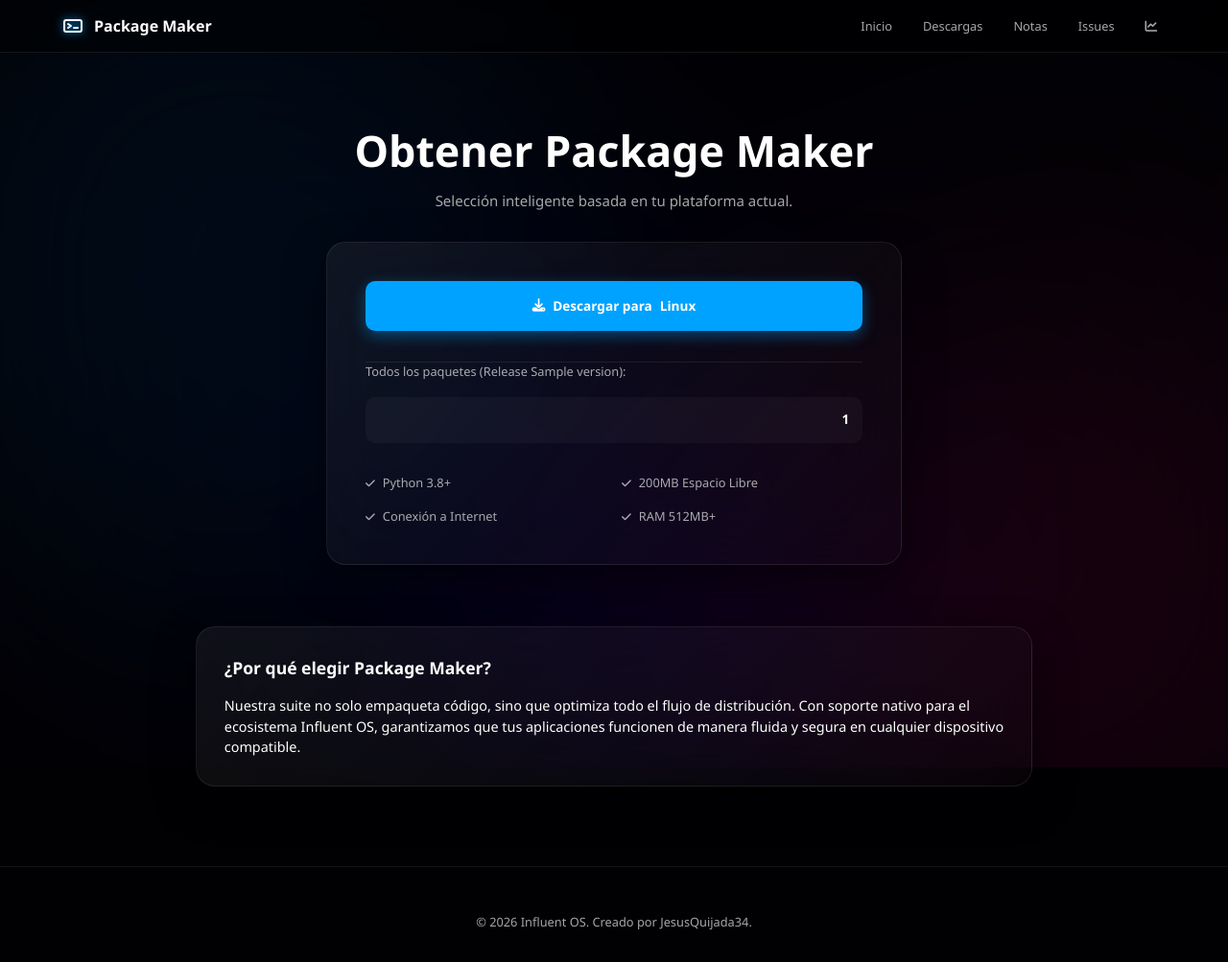
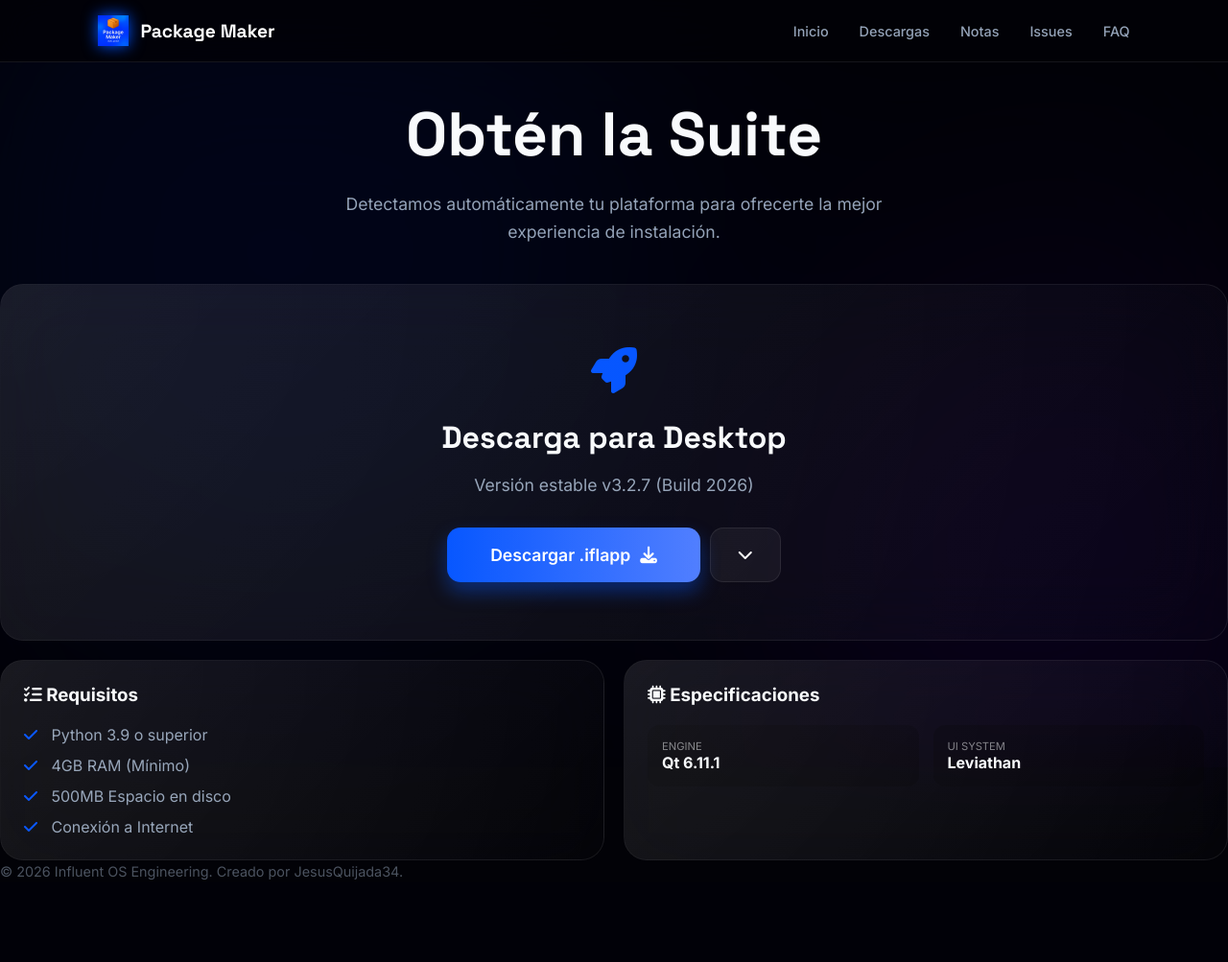
Before and after one commit to JesusQuijada34/packagemaker, a Flask app: template templates/download.html in a window 1280 px wide. Shown: the whole page at 96% size. After the commit the page ends 917 px from the top, so only its background shows below. Run offline with Flask 3, Linux system fonts and the light colour scheme; the template is opened without the code that fills it: most values are stand-ins (such as "Sample title", 1, 10 or a date in 2020).

Commit message:
Recreación total del sitio: Implementado sistema de diseño High-Tech Boutique con Bento Grid, Glassmorphism avanzado y optimización UX Pro Max.

```diff
--- a/templates/base.html
+++ b/templates/base.html
@@ -2,7 +2,7 @@
 <html lang="es">
 <head>
     <meta charset="UTF-8">
-    <meta name="viewport" content="width=device-width, initial-scale=1.0, maximum-scale=1.0, user-scalable=no">
+    <meta name="viewport" content="width=device-width, initial-scale=1.0, maximum-scale=1.0, user-scalable=no, viewport-fit=cover">
     <title>{% block title %}{% endblock %} - Package Maker</title>
     <link rel="icon" type="image/x-icon" href="https://raw.githubusercontent.com/JesusQuijada34/packagemaker/main/app/app-icon.ico">
     <link rel="manifest" href="/static/manifest.json">
@@ -10,73 +10,117 @@
     <link rel="stylesheet" href="https://cdnjs.cloudflare.com/ajax/libs/animate.css/4.1.1/animate.min.css">
     <link href="https://unpkg.com/aos@2.3.1/dist/aos.css" rel="stylesheet">
     <style>
+        @import url('https://fonts.googleapis.com/css2?family=Inter:wght@400;500;600;700&family=Space+Grotesk:wght@700&display=swap');
+
         :root {
-            --mica-bg: rgba(8, 8, 12, 0.9);
-            --accent: #00a2ff;
-            --accent-glow: rgba(0, 162, 255, 0.4);
-            --text-primary: #ffffff;
-            --text-secondary: rgba(255, 255, 255, 0.65);
-            --border-light: rgba(255, 255, 255, 0.08);
-            --liquid-glass: linear-gradient(135deg, rgba(255,255,255,0.06) 0%, rgba(255,255,255,0.01) 100%);
+            --bg: #020207;
+            --surface: rgba(15, 23, 42, 0.6);
+            --accent: #0052FF;
+            --accent-glow: rgba(0, 82, 255, 0.4);
+            --text-primary: #F8FAFC;
+            --text-secondary: #94A3B8;
+            --border: rgba(255, 255, 255, 0.08);
+            --glass: linear-gradient(135deg, rgba(255, 255, 255, 0.05) 0%, rgba(255, 255, 255, 0.01) 100%);
+            --holographic: linear-gradient(90deg, #0052FF, #4D7CFF, #0052FF);
         }
 
-        * { margin: 0; padding: 0; box-sizing: border-box; font-family: 'Segoe UI Variable', 'Segoe UI', system-ui, sans-serif; -webkit-tap-highlight-color: transparent; }
-        body { background: #010103; color: var(--text-primary); min-height: 100vh; overflow-x: hidden; line-height: 1.5; font-size: 15px; }
+        * { margin: 0; padding: 0; box-sizing: border-box; -webkit-tap-highlight-color: transparent; }
 
-        .glass-engine { position: fixed; inset: 0; z-index: -2; background: #010103; overflow: hidden; }
-        .glass-blob { position: absolute; width: 50vw; height: 50vw; border-radius: 50%; filter: blur(100px); opacity: 0.12; animation: move 25s infinite alternate; }
-        .blob-1 { background: var(--accent); top: -10%; left: -10%; }
-        .blob-2 { background: #ff0080; bottom: -10%; right: -10%; animation-delay: -7s; }
-        .blob-3 { background: #7000ff; top: 40%; left: 30%; width: 35vw; height: 35vw; animation-delay: -12s; }
-        @keyframes move { from { transform: translate(0, 0) scale(1); } to { transform: translate(15%, 15%) scale(1.15); } }
+        body {
+            background: var(--bg);
+            color: var(--text-primary);
+            font-family: 'Inter', sans-serif;
+            min-height: 100vh;
+            overflow-x: hidden;
+            -webkit-font-smoothing: antialiased;
+        }
 
-        .mica-layer { position: fixed; inset: 0; backdrop-filter: blur(120px) saturate(220%); background: rgba(2, 2, 5, 0.6); z-index: -1; }
+        /* UX Pro Max Background Engine */
+        .design-canvas { position: fixed; inset: 0; z-index: -2; background: var(--bg); overflow: hidden; }
+        .grid-overlay { position: absolute; inset: 0; background-image: radial-gradient(var(--border) 1px, transparent 1px); background-size: 40px 40px; opacity: 0.2; }
+        .blob { position: absolute; border-radius: 50%; filter: blur(120px); opacity: 0.15; animation: float 25s infinite alternate; }
+        .b1 { width: 60vw; height: 60vw; background: var(--accent); top: -20%; left: -10%; }
+        .b2 { width: 50vw; height: 50vw; background: #7000ff; bottom: -10%; right: -10%; animation-delay: -5s; }
+        @keyframes float { from { transform: translate(0,0) scale(1); } to { transform: translate(10%, 10%) scale(1.1); } }
 
-        nav { display: flex; justify-content: space-between; align-items: center; padding: 0.7rem 5%; background: rgba(0, 0, 0, 0.5); border-bottom: 1px solid var(--border-light); position: sticky; top: 0; z-index: 1000; backdrop-filter: blur(25px); }
-        .logo { display: flex; align-items: center; gap: 10px; font-weight: 700; font-size: 1rem; text-decoration: none; color: white; transition: 0.3s; }
-        .logo:hover { transform: scale(1.02); color: var(--accent); }
-        .logo svg { width: 24px; height: 24px; filter: drop-shadow(0 0 5px var(--accent)); }
+        .mica-layer { position: fixed; inset: 0; backdrop-filter: blur(100px) saturate(180%); background: rgba(2, 2, 7, 0.7); z-index: -1; }
 
-        .nav-links { display: flex; gap: 0.8rem; }
-        .nav-links a { text-decoration: none; color: var(--text-secondary); font-size: 0.8rem; padding: 0.4rem 0.6rem; border-radius: 8px; transition: 0.2s; }
-        .nav-links a:hover { color: white; background: rgba(255,255,255,0.06); }
+        /* Navigation */
+        nav {
+            display: flex; justify-content: space-between; align-items: center;
+            padding: 1rem 8%;
+            background: rgba(2, 2, 7, 0.8);
+            backdrop-filter: blur(20px);
+            border-bottom: 1px solid var(--border);
+            position: sticky; top: 0; z-index: 1000;
+        }
+        .logo { display: flex; align-items: center; gap: 12px; font-family: 'Space Grotesk', sans-serif; font-size: 1.2rem; text-decoration: none; color: white; }
+        .logo img { width: 32px; height: 32px; filter: drop-shadow(0 0 8px var(--accent)); }
 
-        .container { max-width: 1000px; margin: 0 auto; padding: 1.2rem 5%; }
-        .glass-card { background: var(--liquid-glass); backdrop-filter: blur(40px); border: 1px solid var(--border-light); border-radius: 20px; padding: 1.8rem; box-shadow: 0 15px 40px rgba(0,0,0,0.5); transition: 0.4s cubic-bezier(0.4, 0, 0.2, 1); }
+        .nav-links { display: flex; gap: 2rem; }
+        .nav-links a { text-decoration: none; color: var(--text-secondary); font-weight: 500; font-size: 0.9rem; transition: 0.3s; position: relative; }
+        .nav-links a:hover, .nav-links a.active { color: white; }
+        .nav-links a.active::after { content: ''; position: absolute; bottom: -5px; left: 0; width: 100%; height: 2px; background: var(--accent); border-radius: 2px; }
 
-        .btn { padding: 0.6rem 1.2rem; border-radius: 10px; cursor: pointer; font-weight: 600; transition: 0.3s; display: inline-flex; align-items: center; gap: 8px; text-decoration: none; font-size: 0.85rem; }
-        .btn-primary { background: var(--accent); color: white; box-shadow: 0 5px 15px var(--accent-glow); }
+        /* Bento Grid System */
+        .bento-grid { display: grid; grid-template-columns: repeat(12, 1fr); gap: 20px; margin-top: 40px; }
+        .bento-item {
+            background: var(--glass);
+            border: 1px solid var(--border);
+            border-radius: 24px;
+            padding: 24px;
+            backdrop-filter: blur(40px);
+            transition: 0.4s cubic-bezier(0.4, 0, 0.2, 1);
+            position: relative;
+            overflow: hidden;
+        }
+        .bento-item:hover { transform: translateY(-5px); border-color: rgba(255,255,255,0.2); box-shadow: 0 20px 40px rgba(0,0,0,0.4); }
+        .bento-item::before { content: ''; position: absolute; inset: 0; background: radial-gradient(circle at top left, rgba(255,255,255,0.05), transparent); pointer-events: none; }
 
-        footer { padding: 3rem 5% 2rem; text-align: center; color: var(--text-secondary); font-size: 0.8rem; border-top: 1px solid var(--border-light); margin-top: 4rem; }
+        /* Typography scale */
+        h1 { font-family: 'Space Grotesk', sans-serif; font-size: clamp(2.5rem, 8vw, 4rem); line-height: 1.1; margin-bottom: 1.5rem; }
+        h2 { font-family: 'Space Grotesk', sans-serif; font-size: 2rem; margin-bottom: 1rem; }
+        p { color: var(--text-secondary); font-size: 1.1rem; line-height: 1.6; }
 
-        /* Ocultar navegación inferior en web estándar */
-        .bottom-nav-mobile { display: none; }
+        /* Buttons */
+        .btn {
+            padding: 12px 28px; border-radius: 14px; font-weight: 600; font-size: 1rem;
+            display: inline-flex; align-items: center; gap: 10px; text-decoration: none;
+            transition: 0.3s cubic-bezier(0.4, 0, 0.2, 1); cursor: pointer; border: none;
+        }
+        .btn-primary { background: var(--holographic); background-size: 200% 100%; color: white; box-shadow: 0 10px 20px var(--accent-glow); }
+        .btn-primary:hover { background-position: 100% 0; transform: scale(1.02); box-shadow: 0 15px 30px var(--accent-glow); }
 
-        @media (max-width: 600px) {
-            body { font-size: 13px; }
+        /* Responsive Mobile APK style */
+        @media (max-width: 768px) {
+            nav { padding: 1rem 5%; }
             .nav-links { display: none; }
-            /* Mostrar solo si es explícitamente PWA o móvil con parámetros */
-            .is-pwa .bottom-nav-mobile { display: flex; }
+            .bento-grid { grid-template-columns: 1fr; }
+            h1 { font-size: 2.2rem; }
         }
 
         {% block extra_css %}{% endblock %}
     </style>
 </head>
-<body class="{% if is_pwa %}is-pwa{% endif %}">
-    <div class="glass-engine"><div class="glass-blob blob-1"></div><div class="glass-blob blob-2"></div><div class="glass-blob blob-3"></div></div>
+<body>
+    <div class="design-canvas">
+        <div class="grid-overlay"></div>
+        <div class="blob b1"></div>
+        <div class="blob b2"></div>
+    </div>
     <div class="mica-layer"></div>
 
     <nav>
         <a href="/" class="logo">
-            <svg viewBox="0 0 24 24" fill="none" xmlns="http://www.w3.org/2000/svg"><rect x="3" y="6" width="18" height="12" rx="2" stroke="currentColor" stroke-width="2"/><path d="M7 10L10 12L7 14" stroke="currentColor" stroke-width="2" stroke-linecap="round" stroke-linejoin="round"/><path d="M13 14H17" stroke="currentColor" stroke-width="2" stroke-linecap="round"/></svg>
-            Package Maker
+            <img src="https://raw.githubusercontent.com/JesusQuijada34/packagemaker/main/assets/product_logo.png" alt="PM">
+            <span>Package Maker</span>
         </a>
         <div class="nav-links">
-            <a href="/">Inicio</a>
-            <a href="/download">Descargas</a>
-            <a href="/release-notes">Notas</a>
-            <a href="/issues">Issues</a>
-            <a href="/admin/stats"><i class="fas fa-chart-line"></i></a>
+            <a href="/" class="{% if request.path == '/' %}active{% endif %}">Inicio</a>
+            <a href="/download" class="{% if request.path == '/download' %}active{% endif %}">Descargas</a>
+            <a href="/release-notes" class="{% if request.path == '/release-notes' %}active{% endif %}">Notas</a>
+            <a href="/issues" class="{% if request.path == '/issues' %}active{% endif %}">Issues</a>
+            <a href="/faq" class="{% if request.path == '/faq' %}active{% endif %}">FAQ</a>
         </div>
     </nav>
 
@@ -84,11 +128,13 @@
         {% block content %}{% endblock %}
     </div>
 
-    <footer><p>&copy; 2026 Influent OS. Creado por JesusQuijada34.</p></footer>
+    <footer>
+        <p style="font-size: 0.9rem; opacity: 0.5;">&copy; 2026 Influent OS Engineering. Creado por JesusQuijada34.</p>
+    </footer>
 
     <script src="https://unpkg.com/aos@2.3.1/dist/aos.js"></script>
     <script>
-        AOS.init({ duration: 800, once: true });
+        AOS.init({ duration: 800, once: true, easing: 'ease-out-cubic' });
         if ('serviceWorker' in navigator) {
             navigator.serviceWorker.register('/sw.js');
         }
--- a/templates/download.html
+++ b/templates/download.html
@@ -1,127 +1,100 @@
 {% extends "base.html" %}
+{% block title %}Descargas{% endblock %}
+{% block content %}
+<div style="padding-top: 40px;" data-aos="fade-up">
+    <h1 style="text-align: center;">Obtén la Suite</h1>
+    <p style="text-align: center; max-width: 600px; margin: 0 auto 40px;">Detectamos automáticamente tu plataforma para ofrecerte la mejor experiencia de instalación.</p>
 
-{% block title %}Descargar{% endblock %}
+    <div class="bento-grid">
+        <!-- Main Download Card -->
+        <div class="bento-item" style="grid-column: span 12; text-align: center; padding: 60px 20px;">
+            {% if is_android %}
+                <div style="font-size: 3rem; color: #A4C639; margin-bottom: 20px;"><i class="fab fa-android"></i></div>
+                <h2>Optimizado para Termux</h2>
+                <p style="margin-bottom: 30px;">Instalación directa y automatizada para dispositivos móviles.</p>
 
-{% block extra_css %}
-.dl-header { text-align: center; padding: 3rem 0 2rem; }
-.dl-header h1 { font-size: 2.8rem; margin-bottom: 0.5rem; }
-
-.dl-main-card { max-width: 600px; margin: 0 auto; padding: 2.5rem; text-align: center; }
-
-.android-guide { text-align: left; }
-.guide-step { background: rgba(0,0,0,0.25); padding: 1.2rem; border-radius: 15px; margin-bottom: 1.2rem; border-left: 3px solid #a4c639; position: relative; }
-.step-num { position: absolute; right: 1.2rem; top: 1.2rem; font-size: 0.8rem; opacity: 0.3; font-weight: 800; }
-
-.cmd-box { background: #000; padding: 1rem; border-radius: 10px; display: flex; justify-content: space-between; align-items: center; margin-top: 1rem; border: 1px solid #222; }
-.cmd-text { font-family: 'Cascadia Code', monospace; color: #a4c639; font-size: 0.75rem; word-break: break-all; }
-
-.pkg-selector { margin-top: 2rem; border-top: 1px solid var(--border-light); pt: 2rem; }
-.pkg-row { display: flex; justify-content: space-between; align-items: center; padding: 0.8rem; background: rgba(255,255,255,0.03); border-radius: 10px; margin-bottom: 0.6rem; text-decoration: none; color: white; font-size: 0.85rem; border: 1px solid transparent; transition: 0.2s; }
-.pkg-row:hover { border-color: var(--accent-color); background: rgba(255,255,255,0.06); transform: translateX(5px); }
-
-.requirement-list { display: grid; grid-template-columns: 1fr 1fr; gap: 1rem; margin-top: 2rem; text-align: left; font-size: 0.8rem; color: var(--text-secondary); }
-.req-item { display: flex; align-items: center; gap: 8px; }
-.req-item i { color: var(--accent-color); font-size: 0.7rem; }
-
-@media (max-width: 600px) {
-    .dl-header h1 { font-size: 2rem; }
-    .dl-main-card { padding: 1.5rem; }
-    .requirement-list { grid-template-columns: 1fr; }
-}
-{% endblock %}
-
-{% block content %}
-<div class="dl-header" data-aos="fade-down">
-    <h1>Obtener Package Maker</h1>
-    <p style="color: var(--text-secondary);">Selección inteligente basada en tu plataforma actual.</p>
-</div>
-
-<div class="dl-main-card glass-card animate__animated animate__zoomIn" data-aos="zoom-in">
-    {% if is_android %}
-    <div class="android-guide">
-        <h2 style="color: #a4c639; margin-bottom: 1.5rem;"><i class="fab fa-android"></i> Suite para Termux</h2>
-
-        <div class="guide-step">
-            <span class="step-num">01</span>
-            <strong>Instalar Termux</strong>
-            <p style="font-size: 0.85rem; opacity: 0.7; margin-top: 0.3rem;">Descarga Termux desde F-Droid para obtener todas las actualizaciones necesarias.</p>
-        </div>
-
-        <div class="guide-step">
-            <span class="step-num">02</span>
-            <strong>Ejecutar Instalador</strong>
-            <div class="cmd-box">
-                <code class="cmd-text" id="termux-code">curl -sL {{ request.host_url }}api/download.sh | bash</code>
-                <button class="btn-copy" onclick="copyToClipboard(document.getElementById('termux-code').innerText, this)">
+                <div style="background: #000; border-radius: 16px; padding: 20px; border: 1px solid #333; max-width: 600px; margin: 0 auto; display: flex; justify-content: space-between; align-items: center;">
+                    <code id="termux-cmd" style="color: #A4C639; font-family: monospace; font-size: 0.9rem; word-break: break-all;">curl -sL {{ request.host_url }}api/download.sh | bash</code>
+                    <button onclick="copyCmd()" class="btn" style="padding: 8px 15px; background: rgba(164, 198, 57, 0.2); color: #A4C639; border: 1px solid rgba(164, 198, 57, 0.3);">
                         <i class="fas fa-copy"></i>
                     </button>
                 </div>
+                <p style="font-size: 0.8rem; margin-top: 15px; opacity: 0.5;">Copia y pega este comando en tu terminal Termux.</p>
+            {% else %}
+                <div style="font-size: 3rem; color: var(--accent); margin-bottom: 20px;"><i class="fas fa-rocket"></i></div>
+                <h2>Descarga para Desktop</h2>
+                <p style="margin-bottom: 30px;">Versión estable v3.2.7 (Build 2026)</p>
+
+                <div style="display: flex; gap: 10px; justify-content: center;">
+                    <a href="#" id="main-dl-btn" class="btn btn-primary" style="padding: 18px 45px; font-size: 1.1rem;">
+                        Descargar .iflapp <i class="fas fa-download"></i>
+                    </a>
+                    <button class="btn" style="background: rgba(255,255,255,0.05); border: 1px solid var(--border); color: white;" onclick="toggleList()">
+                        <i class="fas fa-chevron-down"></i>
+                    </button>
                 </div>
 
-        <div class="guide-step">
-            <span class="step-num">03</span>
-            <strong>Iniciar IDE</strong>
-            <p style="font-size: 0.85rem; opacity: 0.7; margin-top: 0.3rem;">Una vez finalizado, navega a la carpeta y lanza el programa:</p>
-            <code style="color: var(--accent-color); display: block; margin-top: 0.5rem;">cd packagemaker && python3 packagemaker.py</code>
-        </div>
-    </div>
-    {% else %}
-    <div style="margin-bottom: 2rem;">
-        <a href="#" id="main-download" class="btn btn-primary" style="width: 100%; justify-content: center; padding: 1rem;">
-            <i class="fas fa-download"></i> Descargar para <span id="detected-platform">Desktop</span>
-        </a>
-    </div>
-
-    <div class="pkg-selector">
-        <p style="font-size: 0.8rem; color: var(--text-secondary); margin-bottom: 1rem; text-align: left;">Todos los paquetes (Release {{ version }}):</p>
+                <div id="other-platforms" style="display: none; margin-top: 30px; border-top: 1px solid var(--border); padding-top: 30px;">
+                    <h4 style="margin-bottom: 20px; opacity: 0.7;">Todos los Paquetes</h4>
+                    <div style="display: flex; flex-wrap: wrap; gap: 15px; justify-content: center;">
                         {% for dl in downloads %}
-        <a href="{{ dl.url }}" class="pkg-row">
-            <span>{{ dl.platform }}</span>
-            <span style="font-weight: 700; color: var(--accent-color);">{{ dl.size }}</span>
+                            <a href="{{ dl.url }}" class="btn" style="background: var(--glass); border: 1px solid var(--border); color: white; font-size: 0.8rem;">
+                                {{ dl.platform }} ({{ dl.size }})
                             </a>
                         {% endfor %}
                     </div>
+                </div>
             {% endif %}
+        </div>
 
-    <div class="requirement-list">
-        <div class="req-item"><i class="fas fa-check"></i> Python 3.8+</div>
-        <div class="req-item"><i class="fas fa-check"></i> 200MB Espacio Libre</div>
-        <div class="req-item"><i class="fas fa-check"></i> Conexión a Internet</div>
-        <div class="req-item"><i class="fas fa-check"></i> RAM 512MB+</div>
+        <!-- Requirements -->
+        <div class="bento-item" style="grid-column: span 6;" data-aos="fade-right">
+            <h3 style="margin-bottom: 20px;"><i class="fas fa-list-check"></i> Requisitos</h3>
+            <ul style="list-style: none; color: var(--text-secondary);">
+                <li style="margin-bottom: 12px;"><i class="fas fa-check" style="color: var(--accent); margin-right: 10px;"></i> Python 3.9 o superior</li>
+                <li style="margin-bottom: 12px;"><i class="fas fa-check" style="color: var(--accent); margin-right: 10px;"></i> 4GB RAM (Mínimo)</li>
+                <li style="margin-bottom: 12px;"><i class="fas fa-check" style="color: var(--accent); margin-right: 10px;"></i> 500MB Espacio en disco</li>
+                <li><i class="fas fa-check" style="color: var(--accent); margin-right: 10px;"></i> Conexión a Internet</li>
+            </ul>
+        </div>
+
+        <!-- Tech Specs -->
+        <div class="bento-item" style="grid-column: span 6;" data-aos="fade-left">
+            <h3 style="margin-bottom: 20px;"><i class="fas fa-microchip"></i> Especificaciones</h3>
+            <div style="display: grid; grid-template-columns: 1fr 1fr; gap: 15px;">
+                <div style="background: rgba(0,0,0,0.2); padding: 15px; border-radius: 12px;">
+                    <div style="font-size: 0.7rem; opacity: 0.5;">ENGINE</div>
+                    <div style="font-weight: 700;">Qt 6.11.1</div>
+                </div>
+                <div style="background: rgba(0,0,0,0.2); padding: 15px; border-radius: 12px;">
+                    <div style="font-size: 0.7rem; opacity: 0.5;">UI SYSTEM</div>
+                    <div style="font-weight: 700;">Leviathan</div>
+                </div>
+            </div>
+        </div>
     </div>
 </div>
 
-<div class="content-block" style="margin-top: 4rem;" data-aos="fade-up">
-    <div class="glass-card">
-        <h3>¿Por qué elegir Package Maker?</h3>
-        <p style="font-size: 0.9rem; margin-top: 1rem;">Nuestra suite no solo empaqueta código, sino que optimiza todo el flujo de distribución. Con soporte nativo para el ecosistema Influent OS, garantizamos que tus aplicaciones funcionen de manera fluida y segura en cualquier dispositivo compatible.</p>
-    </div>
-</div>
-{% endblock %}
+<script>
+    function toggleList() {
+        const el = document.getElementById('other-platforms');
+        el.style.display = el.style.display === 'none' ? 'block' : 'none';
+    }
+    function copyCmd() {
+        const cmd = document.getElementById('termux-cmd').innerText;
+        navigator.clipboard.writeText(cmd).then(() => {
+            alert('¡Comando copiado!');
+        });
+    }
 
-{% block extra_js %}
-<script>
     const downloads = {{ downloads | tojson }};
-    const mainBtn = document.getElementById('main-download');
-    const platSpan = document.getElementById('detected-platform');
-
+    const mainBtn = document.getElementById('main-dl-btn');
     if (mainBtn) {
         const ua = navigator.userAgent.toLowerCase();
-        let target = null;
-
-        if (ua.includes('win')) {
-            target = downloads.find(d => d.platform.includes('Windows'));
-            platSpan.innerText = "Windows";
-        } else if (ua.includes('linux')) {
-            target = downloads.find(d => d.platform.includes('Linux'));
-            platSpan.innerText = "Linux";
-        }
-
-        if (target) {
+        let target = downloads[0]; // Default
+        if (ua.includes('win')) target = downloads.find(d => d.platform.includes('Windows')) || target;
+        else if (ua.includes('linux')) target = downloads.find(d => d.platform.includes('Linux')) || target;
         mainBtn.href = target.url;
-        } else {
-            mainBtn.onclick = (e) => { e.preventDefault(); alert("Selecciona una versión de la lista inferior."); };
-        }
     }
 </script>
 {% endblock %}
```
Also changed, not shown: templates/index.html (+65 -32 lines). Lines whose indentation alone changed are shown as unchanged.
